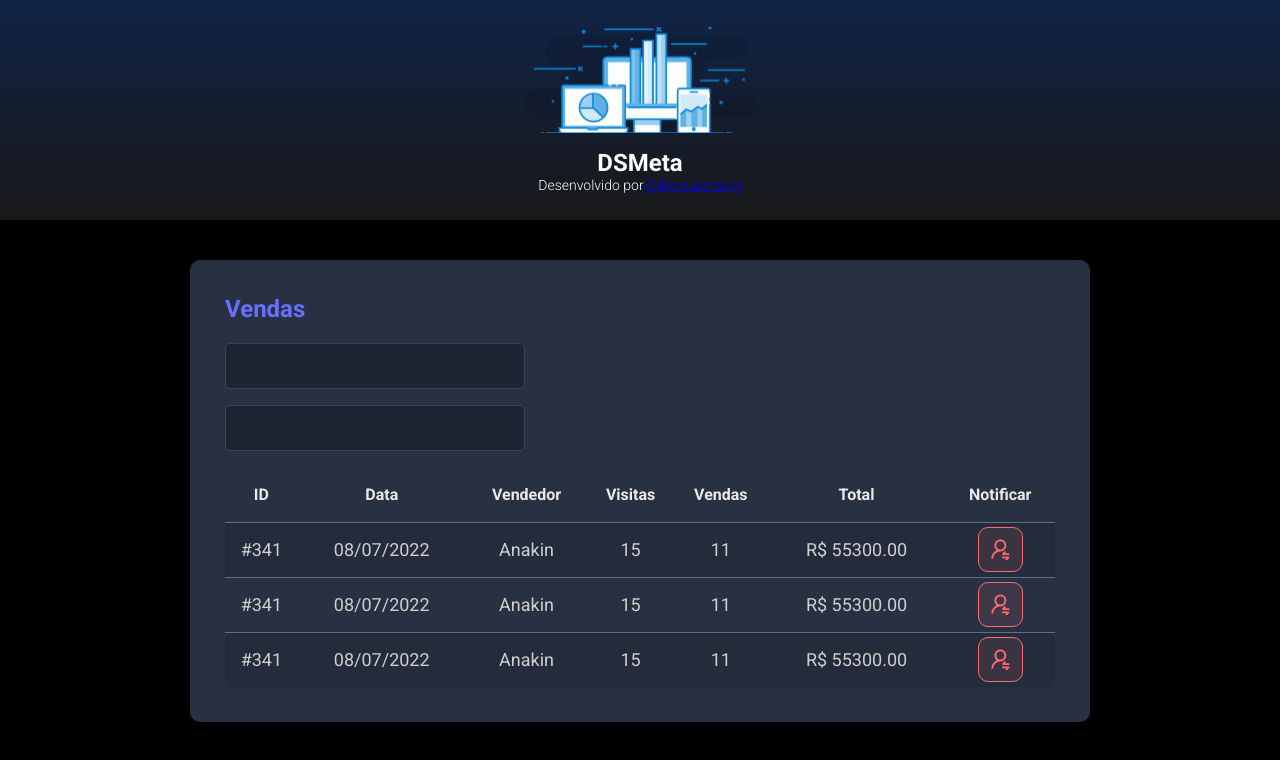
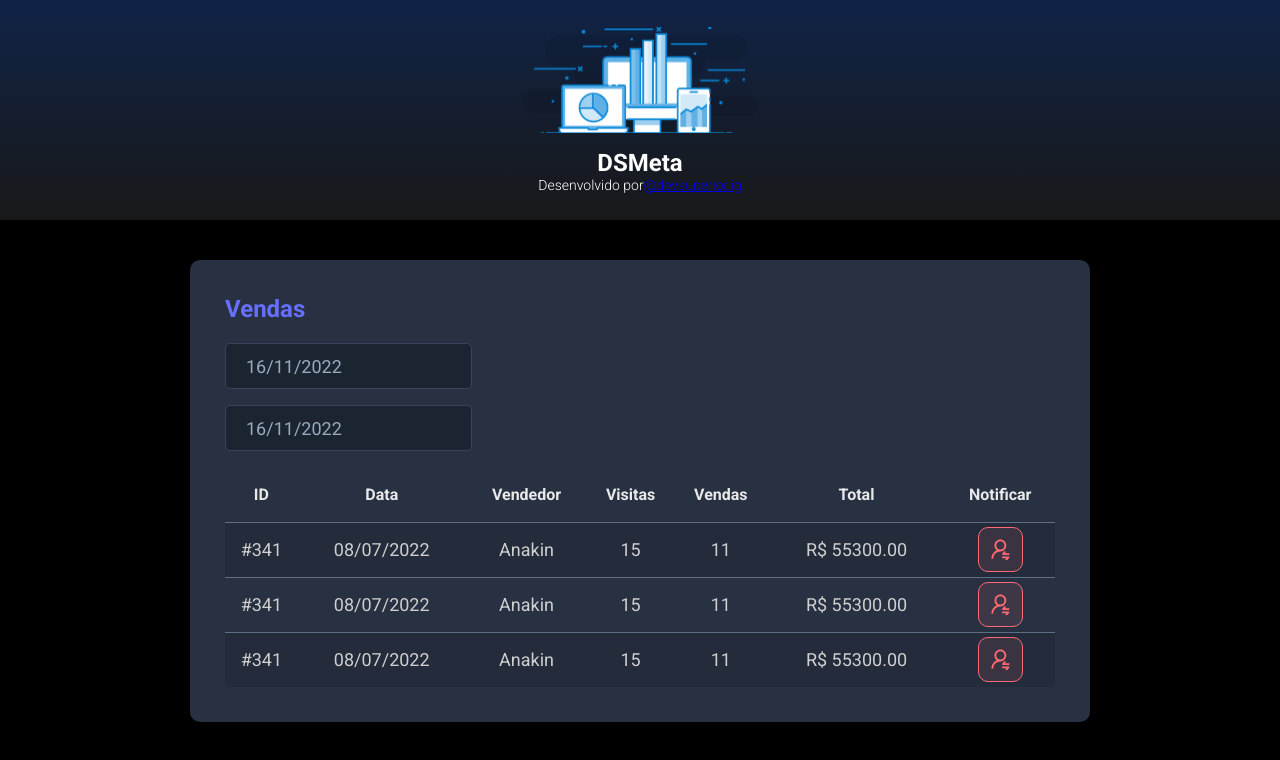
Before and after one commit to igorlops/spring-react-devsuperior, a React (Create React App) app in the folder frontend/: page / in a window 1280 px wide. Shown: the top 760 px of the page. Built offline with nearby package versions, Linux system fonts and the light colour scheme.

Commit message:
DatePicker

```diff
--- a/frontend/package.json
+++ b/frontend/package.json
@@ -9,13 +9,16 @@
     "@types/jest": "^27.5.2",
     "@types/node": "^16.18.3",
     "@types/react": "^18.0.25",
+    "@types/react-datepicker": "4.4.2",
     "@types/react-dom": "^18.0.9",
     "react": "^18.2.0",
+    "react-datepicker": "4.8.0",
     "react-dom": "^18.2.0",
     "react-scripts": "5.0.1",
     "typescript": "^4.9.3",
     "vite": "^3.2.4",
-    "web-vitals": "^2.1.4"
+    "web-vitals": "^2.1.4",
+    "yarn": "^1.22.19"
   },
   "scripts": {
     "start": "react-scripts start",
--- a/frontend/src/components/SalesCard/index.tsx
+++ b/frontend/src/components/SalesCard/index.tsx
@@ -1,16 +1,26 @@
+import DatePicker from "react-datepicker";
+import "react-datepicker/dist/react-datepicker.css";
 import NotificationButton from "../NotificationButton"
 
-function SalesCard(){
+
+function SalesCard() {
   return (
     <div className="dsmeta-card">
       <h2 className="dsmeta-sales-title">Vendas</h2>
       <div>
         <div className="dsmeta-form-control-container">
-            <input className="dsmeta-form-control" type="text"/>
+          <DatePicker
+          selected={new Date()}
+          onChange={(date: Date)=>{}}
+          className="dsmeta-form-control"
+          dateFormat="dd/MM/yyyy"/>
         </div>
         <div className="dsmeta-form-control-container">
-            <input className="dsmeta-form-control" type="text"/>
-          </div>
+        <DatePicker
+          selected={new Date()}
+          onChange={(date: Date)=>{}}
+          className="dsmeta-form-control"
+          dateFormat="dd/MM/yyyy"/>        </div>
       </div>
 
       <div>
@@ -36,7 +46,7 @@
               <td>R$ 55300.00</td>
               <td>
                 <div className="dsmeta-red-btn-container">
-                    <NotificationButton/>
+                  <NotificationButton />
                 </div>
               </td>
             </tr>
@@ -49,7 +59,7 @@
               <td>R$ 55300.00</td>
               <td>
                 <div className="dsmeta-red-btn-container">
-                  <NotificationButton/>
+                  <NotificationButton />
 
                 </div>
               </td>
@@ -63,7 +73,7 @@
               <td>R$ 55300.00</td>
               <td>
                 <div className="dsmeta-red-btn-container">
-                  <NotificationButton/>
+                  <NotificationButton />
 
                 </div>
               </td>
```
Also changed, not shown: 2 other files (tests, documents, lock files or other folders). Lines whose indentation alone changed are shown as unchanged.
